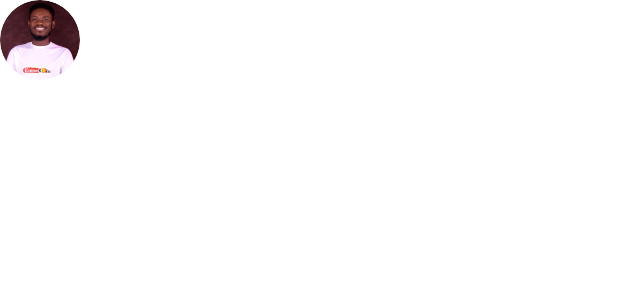
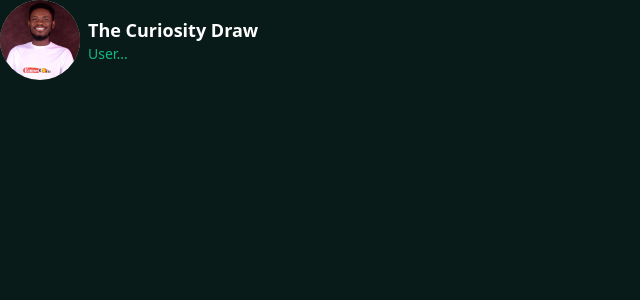
Before and after one commit to emorilebo/lotttery-web3, a Next.js app: page / in a window 1280 px wide. Shown: the top 300 px of the page, without its empty margins (0-640 px from the left). Built offline with nearby package versions, Linux system fonts and the light colour scheme.

Commit message:
UPDATE Header

```diff
--- a/components/Header.tsx
+++ b/components/Header.tsx
@@ -1,11 +1,17 @@
 import React from "react";
 
 function Header() {
-  return <div>
+  return (
     <div>
+      <div className="flex items-center space-x-2">
         <img className="h-20 w-20 rounded-full" src="/emori.jpeg" alt="emori" />
+        <div>
+          <h1 className="text-lg text-white font-bold">The Curiosity Draw</h1>
+          <p className="text-sm text-emerald-500 truncate">User...</p>
+        </div>
+      </div>
     </div>
-  </div>;
+  );
 }
 
 export default Header;
--- a/pages/index.tsx
+++ b/pages/index.tsx
@@ -5,7 +5,7 @@ import Header from "../components/Header";
 
 const Home: NextPage = () => {
   return (
-    <div className="">
+    <div className="bg-[#091B18] min-h-screen flex flex-col">
       <Head>
         <title>Curiosity Lottery Dapp</title>
         <link rel="icon" href="/favicon.ico" />
```
